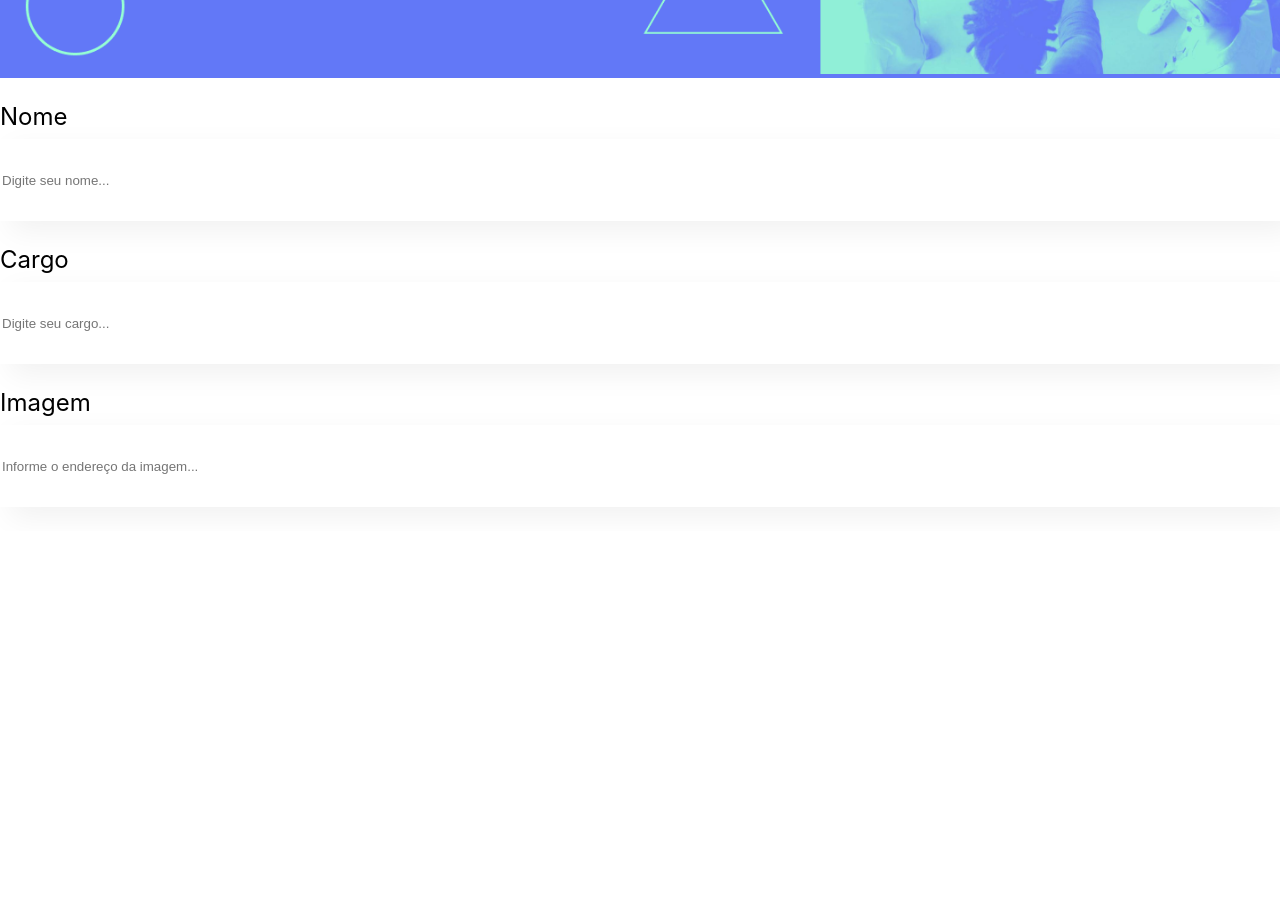
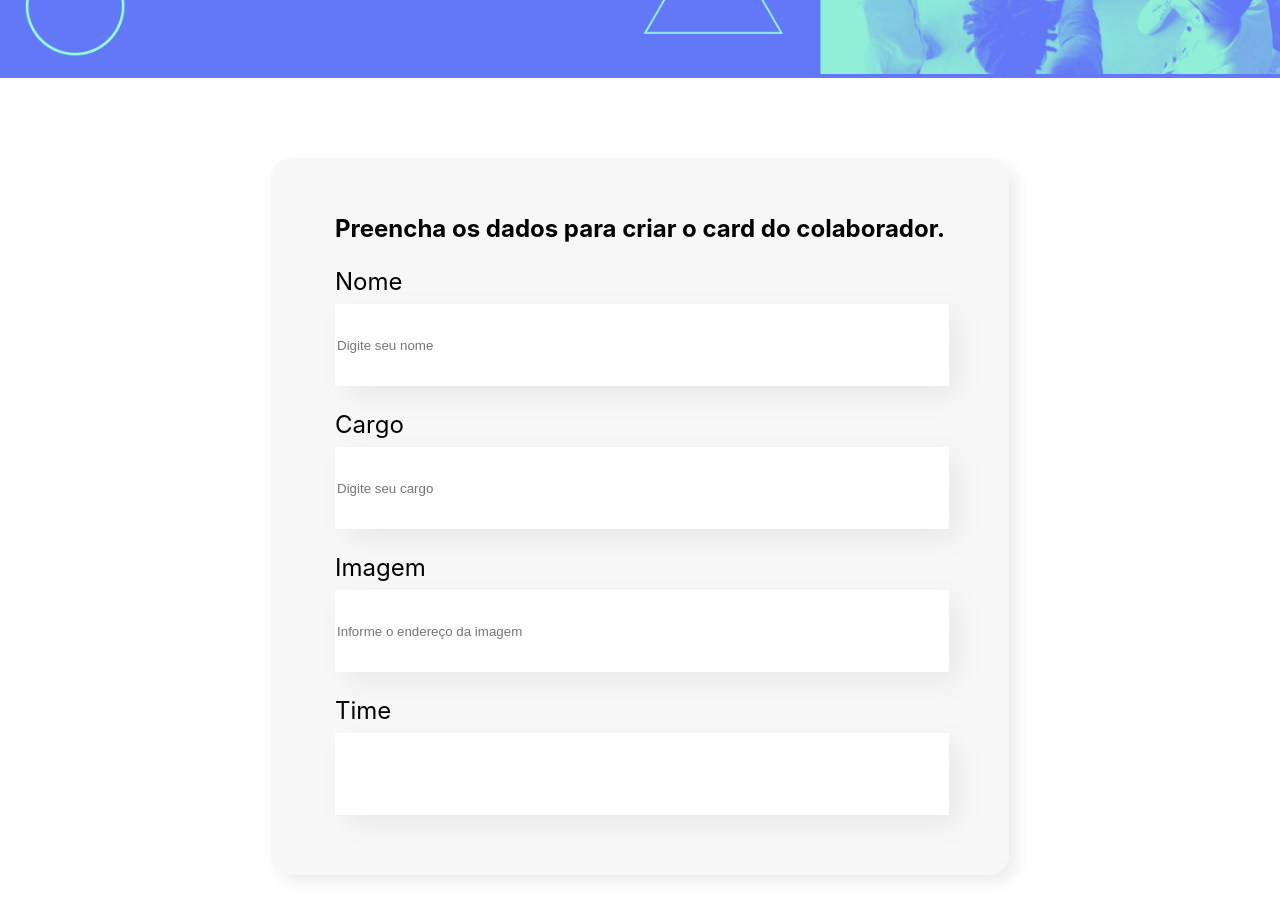
Before and after one commit to dev-douglas-oliveira/Organo-ProjetoReact, a React (Create React App) app in the folder organo/: page / in a window 1280 px wide. Shown: the part 420-1338 px from the top of the page. Before the commit the page ends 951 px from the top, so only its background shows below. Built offline with nearby package versions, Linux system fonts and the light colour scheme.

Commit message:
criando componente formulario

```diff
--- a/organo/src/App.js
+++ b/organo/src/App.js
@@ -1,18 +1,11 @@
 import Banner from "./componentes/Banner/index.js";
-import CampoTexto from "./componentes/CampoTexto/index.js";
+import Formulario from "./componentes/Formulario/index.js";
 
 function App() {
     return (
         <div className="App">
             <Banner />
-            <CampoTexto label="Nome" placeholder="Digite seu nome" />
-
-            <CampoTexto label="Cargo" placeholder="Digite seu cargo" />
-
-            <CampoTexto
-                label="Imagem"
-                placeholder="Informe o endereço da imagem"
-            />
+            <Formulario />
         </div>
     );
 }
--- a/organo/src/componentes/Banner/index.js
+++ b/organo/src/componentes/Banner/index.js
@@ -1,3 +1,3 @@
-import { Banner } from "./Banner";
+import { Banner } from "./Banner.js";
 
 export default Banner;
--- a/organo/src/componentes/CampoTexto/CampoTexto.js
+++ b/organo/src/componentes/CampoTexto/CampoTexto.js
@@ -1,11 +1,11 @@
 import "./CampoTexto.css";
 
 export const CampoTexto = (props) => {
-    const placeholderModificada = `${props.placeholder}...`; // template string para concatenar 3 pontos no final de cada placeholder
+    // const placeholderModificada = `${props.placeholder}...`; // template string para concatenar 3 pontos no final de cada placeholder
     return (
         <div className="campo-texto">
             <label>{props.label}</label>
-            <input placeholder={placeholderModificada}></input>
+            <input placeholder={props.placeholder}></input>
         </div>
     );
 };
--- a/organo/src/componentes/CampoTexto/index.js
+++ b/organo/src/componentes/CampoTexto/index.js
@@ -1,3 +1,3 @@
-import { CampoTexto } from "./CampoTexto";
+import { CampoTexto } from "./CampoTexto.js";
 
 export default CampoTexto;
--- /dev/null
+++ b/organo/src/componentes/Formulario/Formulario.css
@@ -0,0 +1,13 @@
+.formulario {
+    display: flex;
+    justify-content: center;
+    margin: 5rem 0;
+}
+
+.formulario form {
+    max-width: 80%;
+    background-color: #f7f7f7;
+    border-radius: 1.25rem;
+    box-shadow: 7px 7px 15px rgba(0, 0, 0, 0.08);
+    padding: 2.25rem 4rem;
+}
--- /dev/null
+++ b/organo/src/componentes/Formulario/Formulario.js
@@ -0,0 +1,19 @@
+import "./Formulario.css";
+import CampoTexto from "../CampoTexto/index.js";
+
+export const Formulario = () => {
+    return (
+        <section className="formulario">
+            <form>
+                <h2>Preencha os dados para criar o card do colaborador.</h2>
+                <CampoTexto label="Nome" placeholder="Digite seu nome" />
+                <CampoTexto label="Cargo" placeholder="Digite seu cargo" />
+                <CampoTexto
+                    label="Imagem"
+                    placeholder="Informe o endereço da imagem"
+                />
+                <CampoTexto label="Time" />
+            </form>
+        </section>
+    );
+};
--- /dev/null
+++ b/organo/src/componentes/Formulario/index.js
@@ -0,0 +1,3 @@
+import { Formulario } from "./Formulario.js";
+
+export default Formulario;
```
